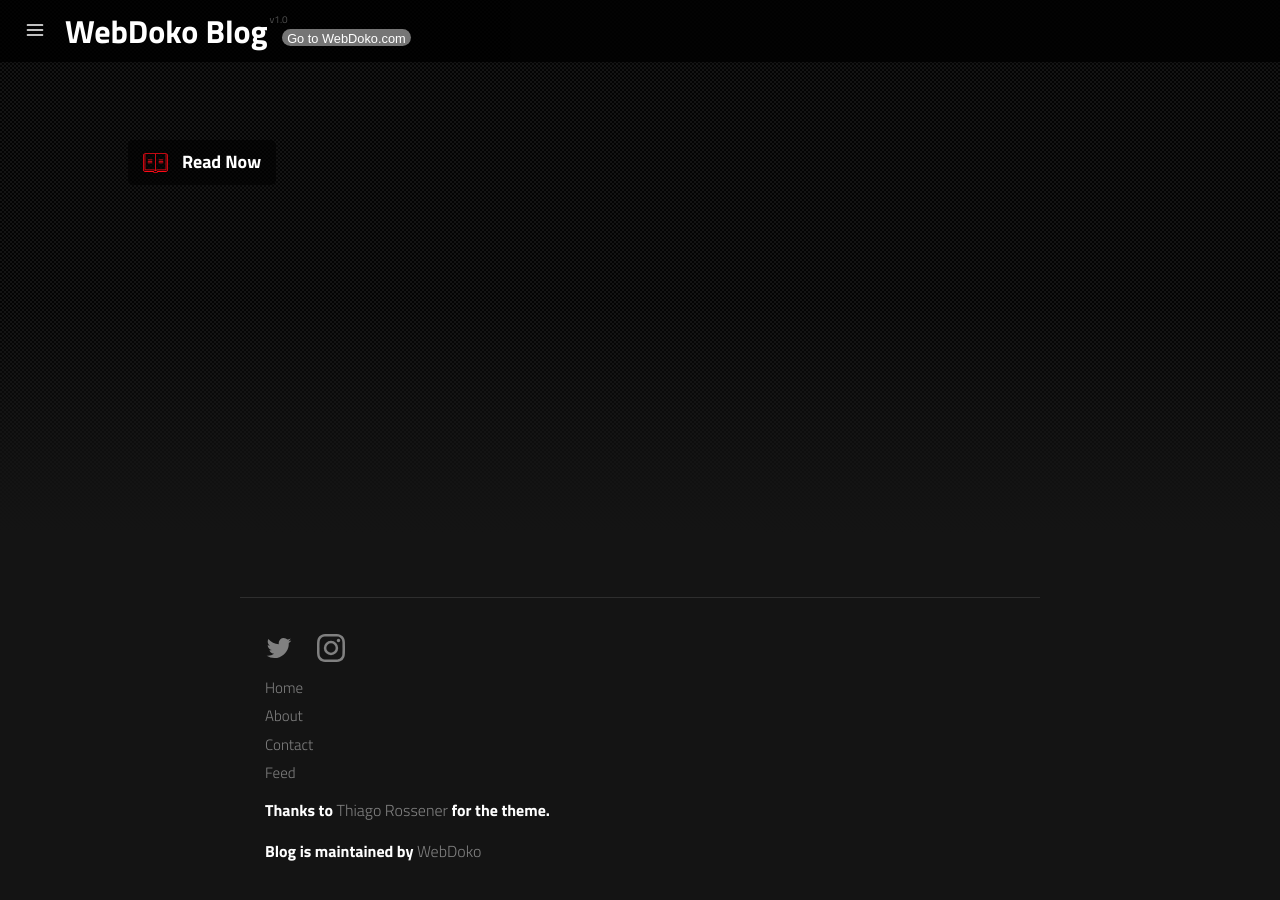
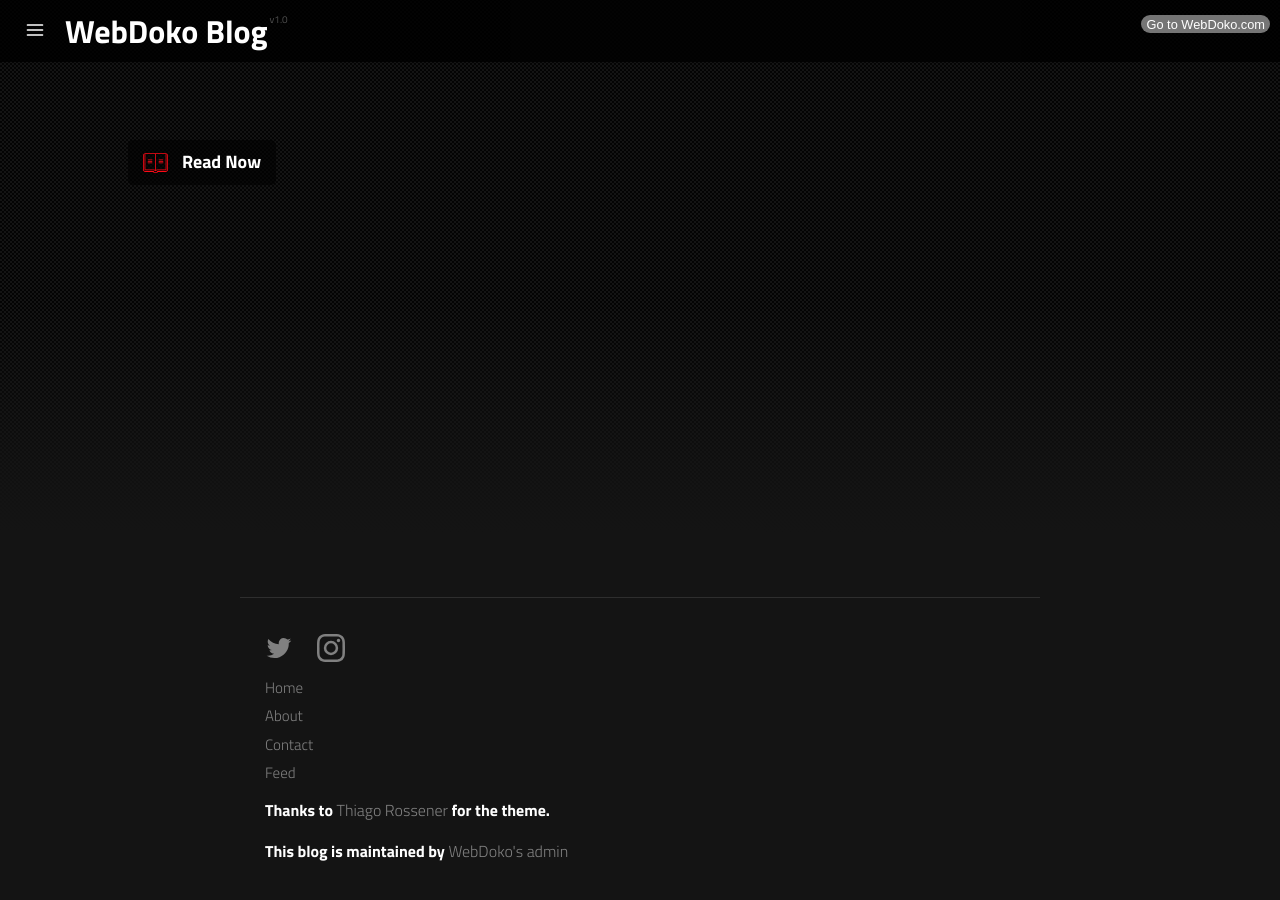
Before and after one commit to webdoko/webdoko, a Jekyll site: the page built from index.html, in a window 1280 px wide and 900 px high, scrolled down 323 px. Built offline with Jekyll 4.4.1, drawn with Linux system fonts in a browser that asks for light colours; a script that is not in the unit is left out.

Commit message:
minute changes

```diff
--- a/_includes/footer.html
+++ b/_includes/footer.html
@@ -38,7 +38,7 @@
       <span>Thanks to </span><a href="https://rossener.com" target="_blank" class="creator">Thiago Rossener</a><span> for the theme.</span>
     </p>
     <p>
-      <span>Blog is maintained by </span><a href="https://webdoko.com" target="_blank" class="creator">WebDoko</a>
+      <span>This blog is maintained by </span><a href="https://webdoko.com" target="_blank" class="creator">WebDoko's admin</a>
     </p>
 </footer>
 
--- a/_includes/header.html
+++ b/_includes/header.html
@@ -11,7 +11,7 @@
             {% endif %}
         </a>
     </h1>
-    <a href="https://www.webdoko.com" style="color: white; padding-left: 5px; padding-right: 5px; background-color: #757575; border-radius: 10px; margin-left: 10px; text-decoration: none">
+    <a href="https://www.webdoko.com" style="color: white; padding-left: 5px; padding-right: 5px; background-color: #757575; border-radius: 10px; margin-right: 10px; text-decoration: none; float: right">
         <small>Go to WebDoko.com</small>
     </a>
     <!-- <a id="search" class="dosearch" role="button">
```
